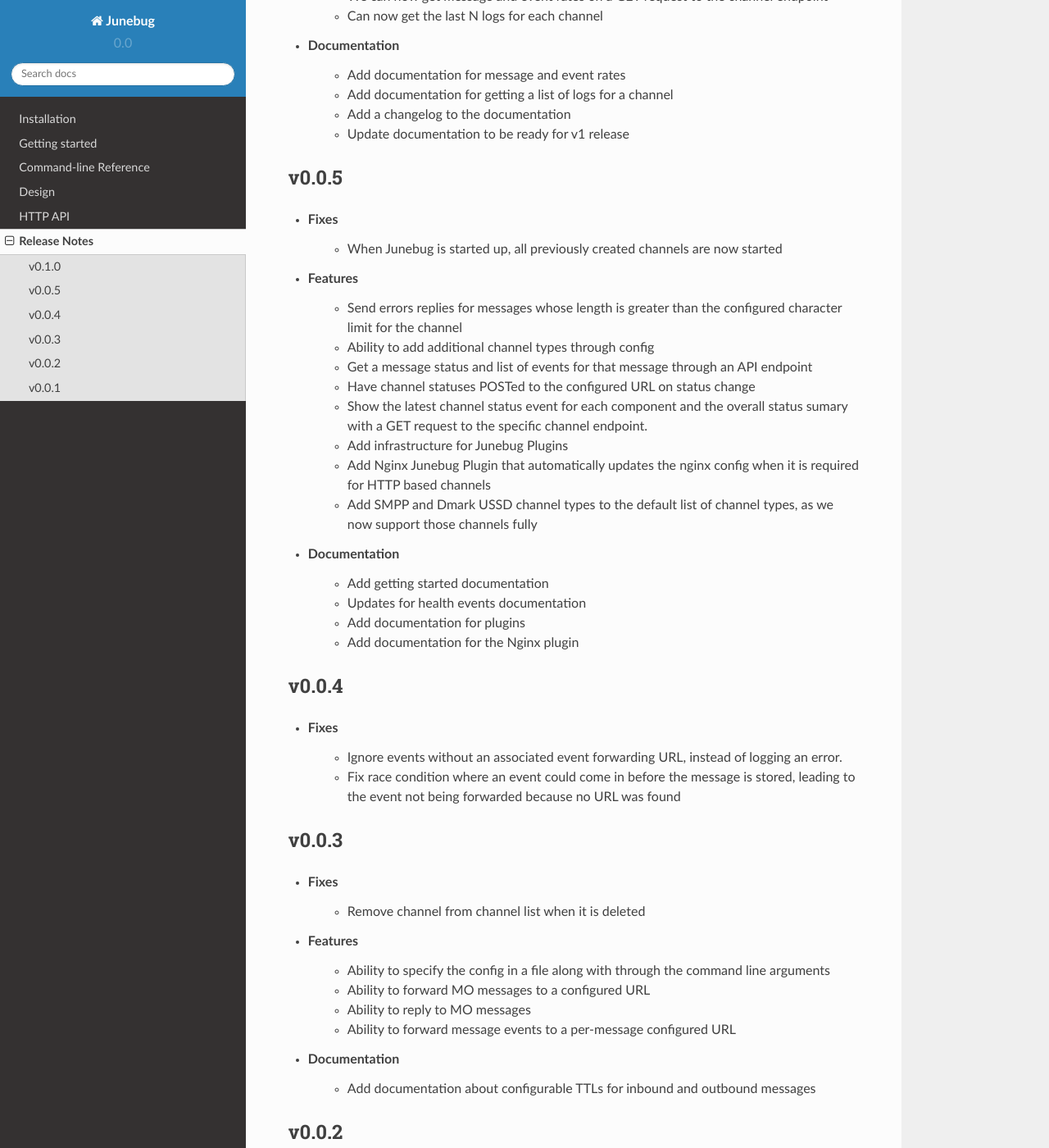
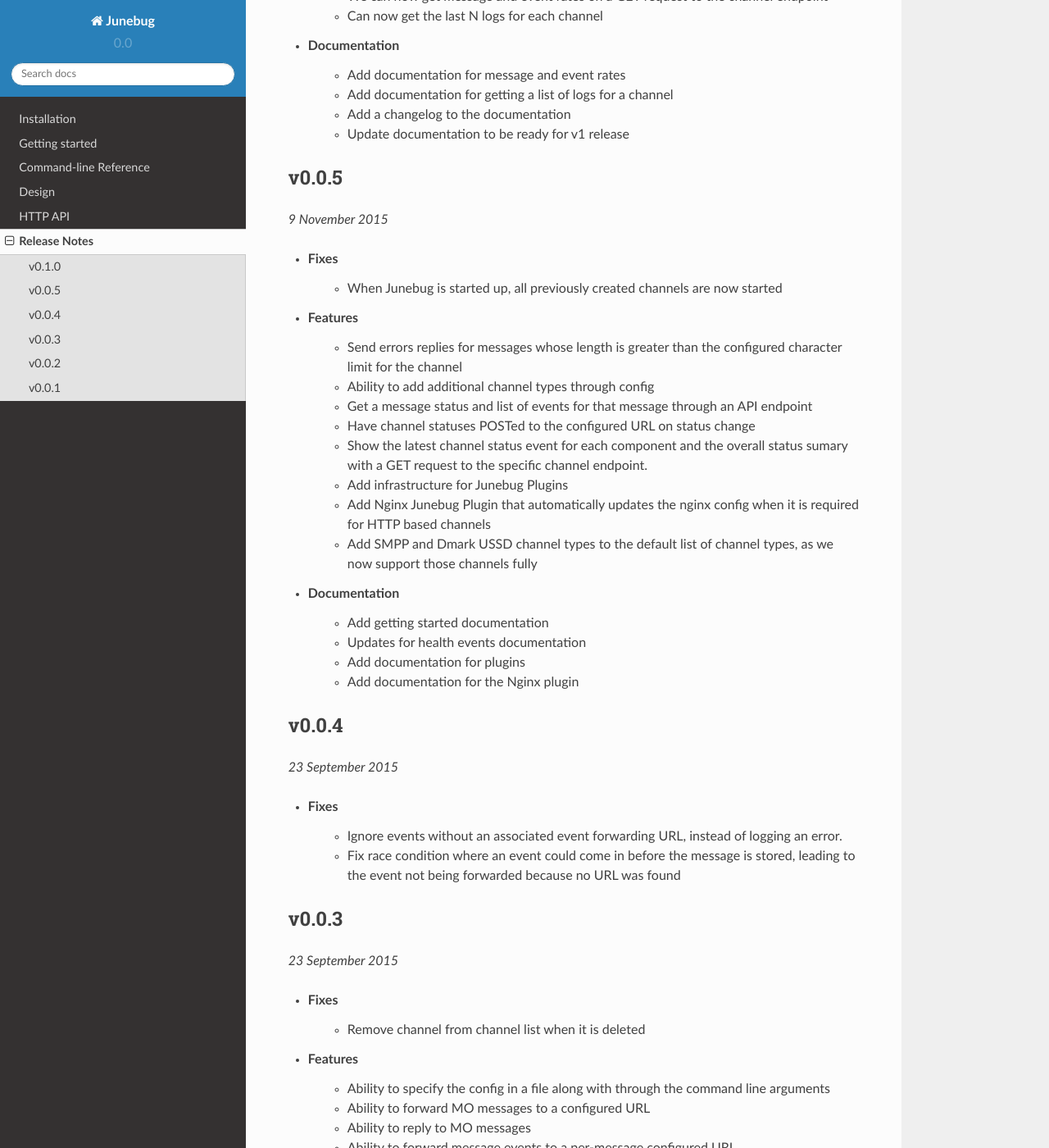
Before and after one commit to praekeltfoundation/junebug, a Sphinx documentation site: the page built from docs/release-notes.rst, in a window 1280 px wide and 1400 px high, scrolled down 268 px. Shown: the whole window at 82% size. Built offline with Sphinx 7.4.7 and the Read the Docs theme 2.0.0, drawn with Linux system fonts in a browser that asks for light colours; pages that are not in the unit, such as notebooks, are missing from menus; some of the changed text lies outside the part shown.

Commit message:
Add dates to release notes

```diff
--- a/docs/release-notes.rst
+++ b/docs/release-notes.rst
@@ -22,6 +22,8 @@
 v0.0.5
 ------
 .. Pull requests 10,19,36-42,44-49,51-54,57-59
+
+*9 November 2015*
 
 - Fixes
     - When Junebug is started up, all previously created channels are now
@@ -52,6 +54,8 @@
 ------
 .. Pull request 33,34
 
+*23 September 2015*
+
 - Fixes
     - Ignore events without an associated event forwarding URL, instead of logging
       an error.
@@ -61,6 +65,8 @@
 v0.0.3
 ------
 .. Pull requests 8,18,20-32
+
+*23 September 2015*
 
 - Fixes
     - Remove channel from channel list when it is deleted
@@ -79,6 +85,8 @@
 ------
 .. Pull requests 9,11,12,15,16
 
+*9 September 2015*
+
 - Fixes
     - Collection API endpoints now all end in a ``/``
     - Channels are now only started/stopped once instead of twice
@@ -92,6 +100,8 @@
 ------
 .. Pull requests 1-7
 
+*1 September 2015*
+
 - Features:
     - API endpoint structure
     - API endpoint validation
```
